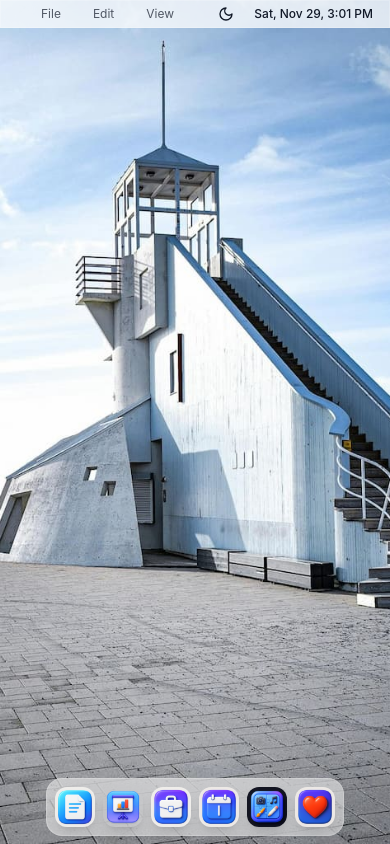
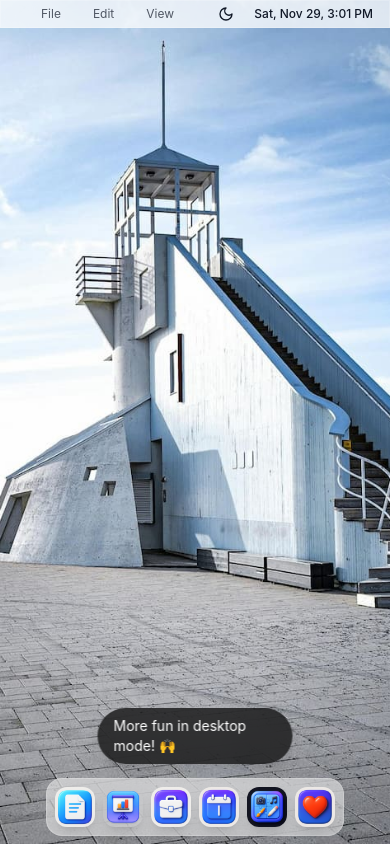
Before and after one commit to zaw-ye-tun/portfolio, a Next.js app: page / in a window 390 px wide. Built offline with nearby package versions, Linux system fonts and the light colour scheme.

Commit message:
Add MobileFunHint with localStorage, auto-hide, and proper positioning above dock

```diff
--- a/app/layout.tsx
+++ b/app/layout.tsx
@@ -1,6 +1,6 @@
 import './globals.css';
 import type { Metadata } from 'next';
-import MobileBanner from '@/components/MobileBanner';
+import MobileFunHint from '@/components/MobileFunHint';
 
 export const metadata: Metadata = {
   title: 'Zaw Ye Tun',
@@ -19,7 +19,7 @@ export default function RootLayout({
     <html lang="en" suppressHydrationWarning>
       <body>
         {children}
-        <MobileBanner />
+        <MobileFunHint />
       </body>
     </html>
   );
--- a/components/MobileBanner.tsx
+++ /dev/null
@@ -1,26 +0,0 @@
-'use client';
-
-import { useIsCompactView } from '@/hooks/useIsCompactView';
-
-export default function MobileBanner() {
-  // Disabled - Dock now shows on all screen sizes
-  return null;
-
-  /*
-  const isCompactView = useIsCompactView();
-
-  // Only show banner in compact view (width < 1024px)
-  if (!isCompactView) return null;
-
-  return (
-    <div
-      className="fixed bottom-24 left-1/2 -translate-x-1/2 z-40
-        bg-black/70 backdrop-blur-md text-white text-sm
-        px-4 py-2 rounded-full shadow-lg
-        animate-fade-in-up pointer-events-none"
-    >
-      Want more fun? View this in desktop mode! 🙌
-    </div>
-  );
-  */
-}
--- /dev/null
+++ b/components/MobileFunHint.tsx
@@ -0,0 +1,89 @@
+'use client';
+
+import { useState, useEffect } from 'react';
+
+const STORAGE_KEY = 'mobileFunHintShown';
+const SHOW_DELAY_MS = 500;
+const VISIBLE_DURATION_MS = 15000;
+const FADE_DURATION_MS = 300;
+
+export default function MobileFunHint() {
+  const [isVisible, setIsVisible] = useState(false);
+  const [isFadingOut, setIsFadingOut] = useState(false);
+  const [isMobile, setIsMobile] = useState(false);
+  const [shouldRender, setShouldRender] = useState(false);
+
+  useEffect(() => {
+    // Check if mobile viewport
+    const checkMobile = () => {
+      setIsMobile(window.innerWidth < 768);
+    };
+
+    checkMobile();
+    window.addEventListener('resize', checkMobile);
+
+    return () => window.removeEventListener('resize', checkMobile);
+  }, []);
+
+  useEffect(() => {
+    // Only run on mobile
+    if (!isMobile) {
+      setShouldRender(false);
+      return;
+    }
+
+    // Check localStorage - don't show if already shown
+    const alreadyShown = localStorage.getItem(STORAGE_KEY) === 'true';
+    if (alreadyShown) {
+      setShouldRender(false);
+      return;
+    }
+
+    // Show banner after delay
+    setShouldRender(true);
+    const showTimer = setTimeout(() => {
+      setIsVisible(true);
+    }, SHOW_DELAY_MS);
+
+    // Start fade out after visible duration
+    const fadeTimer = setTimeout(() => {
+      setIsFadingOut(true);
+    }, SHOW_DELAY_MS + VISIBLE_DURATION_MS);
+
+    // Remove from DOM after fade completes
+    const removeTimer = setTimeout(() => {
+      setShouldRender(false);
+      // Mark as shown in localStorage
+      localStorage.setItem(STORAGE_KEY, 'true');
+    }, SHOW_DELAY_MS + VISIBLE_DURATION_MS + FADE_DURATION_MS);
+
+    return () => {
+      clearTimeout(showTimer);
+      clearTimeout(fadeTimer);
+      clearTimeout(removeTimer);
+    };
+  }, [isMobile]);
+
+  // Don't render if not needed
+  if (!shouldRender) return null;
+
+  return (
+    <div
+      className={`
+        fixed left-1/2 -translate-x-1/2 z-40
+        bg-black/70 backdrop-blur-md text-white text-sm
+        px-4 py-2 rounded-full shadow-lg
+        pointer-events-none select-none
+        transition-opacity duration-300 ease-in-out
+        ${isVisible && !isFadingOut ? 'opacity-100' : 'opacity-0'}
+      `}
+      style={{
+        bottom: 'calc(60px + env(safe-area-inset-bottom, 0px) + 20px)',
+      }}
+      role="status"
+      aria-live="polite"
+    >
+      More fun in desktop mode! 🙌
+    </div>
+  );
+}
```
